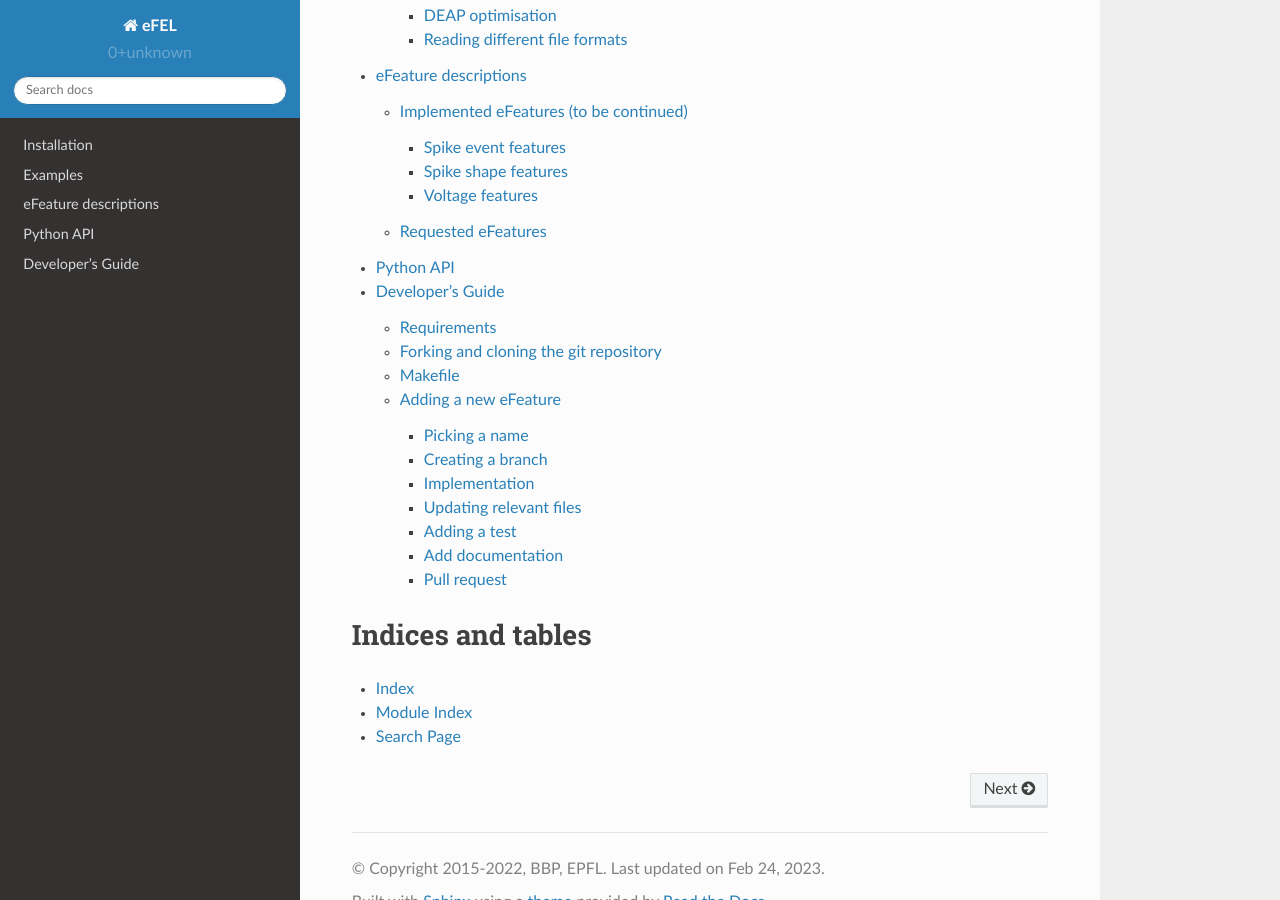
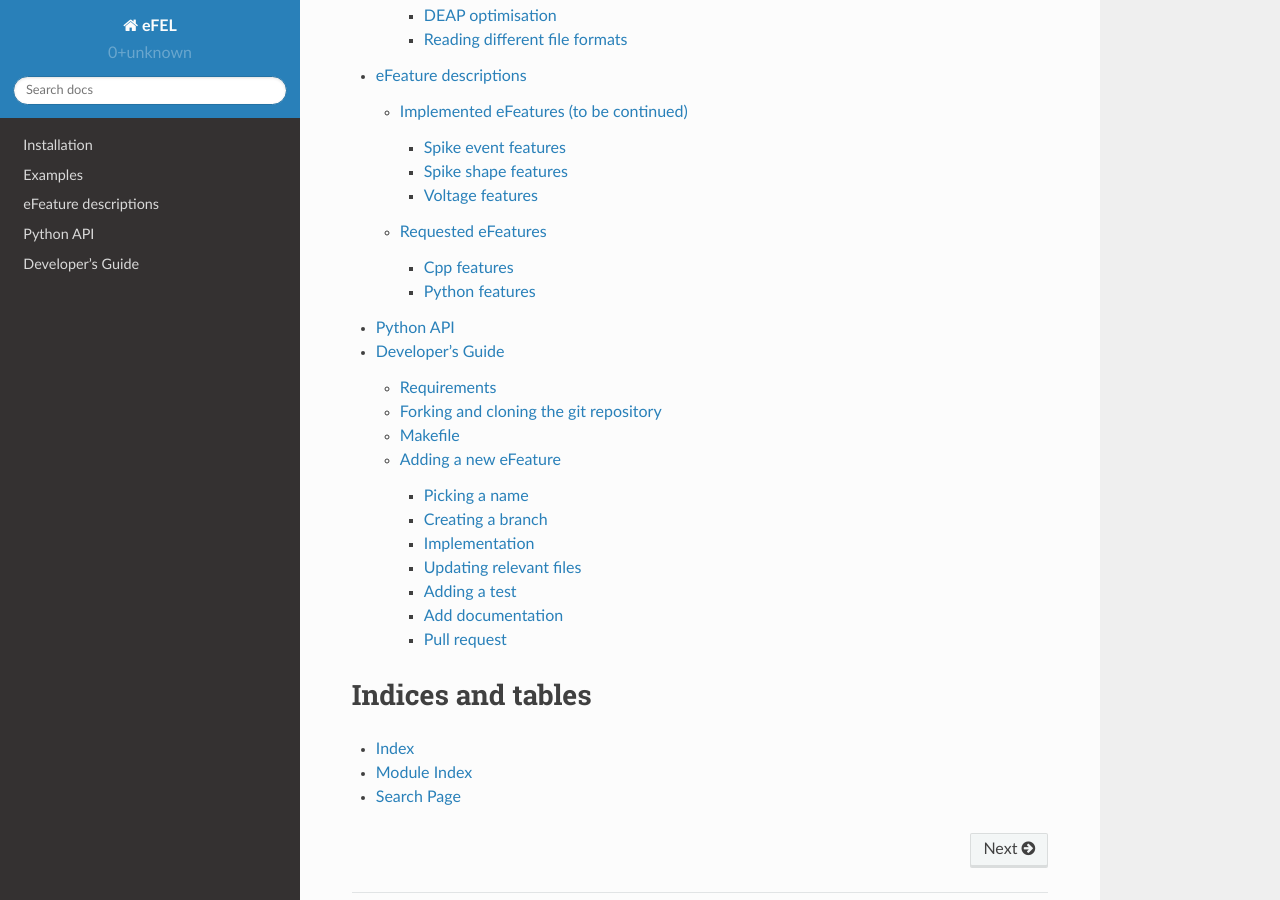
Before and after one commit to BlueBrain/eFEL, a Sphinx documentation site: the page built from docs/source/index.rst, in a window 1280 px wide and 900 px high, scrolled down 660 px. Built offline with Sphinx 7.4.7 and the Read the Docs theme 2.0.0, drawn with Linux system fonts in a browser that asks for light colours.

Commit message:
fix doc efeatures

```diff
--- a/docs/source/eFeatures.rst
+++ b/docs/source/eFeatures.rst
@@ -1704,8 +1704,11 @@
 Requested eFeatures
 ===================
 
-LibV1 : AHP_depth_last
-~~~~~~~~~~~~~~~~~~~~~~
+Cpp features
+------------
+
+LibV1: AHP_depth_last
+~~~~~~~~~~~~~~~~~~~~~
 
 Relative voltage values at the last after-hyperpolarization
 
@@ -1717,8 +1720,8 @@
     AHP_depth = last_AHP_values[:] - voltage_base
 
 
-LibV5 : AHP_time_from_peak_last
-~~~~~~~~~~~~~~~~~~~~~~~~~~~~~~~
+LibV5: AHP_time_from_peak_last
+~~~~~~~~~~~~~~~~~~~~~~~~~~~~~~
 
 Time between AP peaks and last AHP depths
 
@@ -1730,8 +1733,8 @@
     AHP_time_from_peak_last = t[last_AHP_indices[:]] - t[peak_indices[i]]
 
 
-LibV5 : steady_state_voltage_stimend_from_voltage_base
-~~~~~~~~~~~~~~~~~~~~~~~~~~~~~~~~~~~~~~~~~~~~~~~~~~~~~~
+LibV5: steady_state_voltage_stimend_from_voltage_base
+~~~~~~~~~~~~~~~~~~~~~~~~~~~~~~~~~~~~~~~~~~~~~~~~~~~~~
 
 The average voltage during the last 90% of the stimulus duration realtive to voltage_base
 
@@ -1742,8 +1745,8 @@
     steady_state_voltage_stimend_from_voltage_base = steady_state_voltage_stimend - voltage_base
 
 
-LibV5 : min_duringstim_from_voltage_base
-~~~~~~~~~~~~~~~~~~~~~~~~~~~~~~~~~~~~~~~~
+LibV5: min_duringstim_from_voltage_base
+~~~~~~~~~~~~~~~~~~~~~~~~~~~~~~~~~~~~~~~
 
 The minimum voltage during stimulus
 
@@ -1754,8 +1757,8 @@
     min_duringstim_from_voltage_base = minimum_voltage - voltage_base
 
 
-LibV5 : max_duringstim_from_voltage_base
-~~~~~~~~~~~~~~~~~~~~~~~~~~~~~~~~~~~~~~~~
+LibV5: max_duringstim_from_voltage_base
+~~~~~~~~~~~~~~~~~~~~~~~~~~~~~~~~~~~~~~~
 
 The minimum voltage during stimulus
 
@@ -1776,8 +1779,8 @@
 
     diff_max_duringstim: max_duringstim - steady_state_voltage_stimend
 
-LibV5 : diff_min_duringstim
-~~~~~~~~~~~~~~~~~~~~~~~~~~~
+LibV5: diff_min_duringstim
+~~~~~~~~~~~~~~~~~~~~~~~~~~
 
 Difference between minimum and steady state during stimulation
 
@@ -1786,6 +1789,9 @@
 - **Pseudocode**: ::
 
     diff_min_duringstim: min_duringstim - steady_state_voltage_stimend
+
+Python features
+---------------
 
 Python efeature: spikes_per_burst
 ~~~~~~~~~~~~~~~~~~~~~~~~~~~~~~~~~
```
Also changed, not shown: other parts of docs/source/eFeatures.rst (+1 -1 lines).
